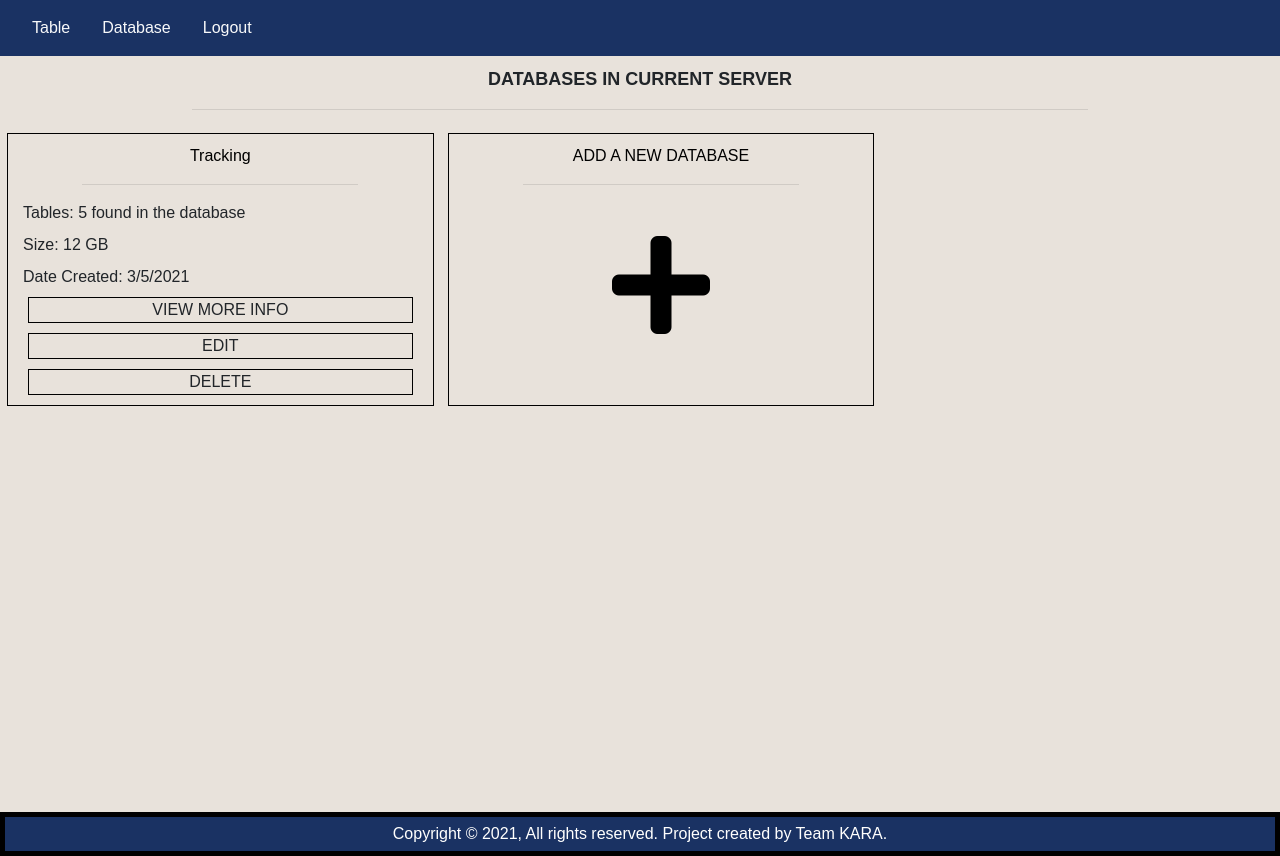
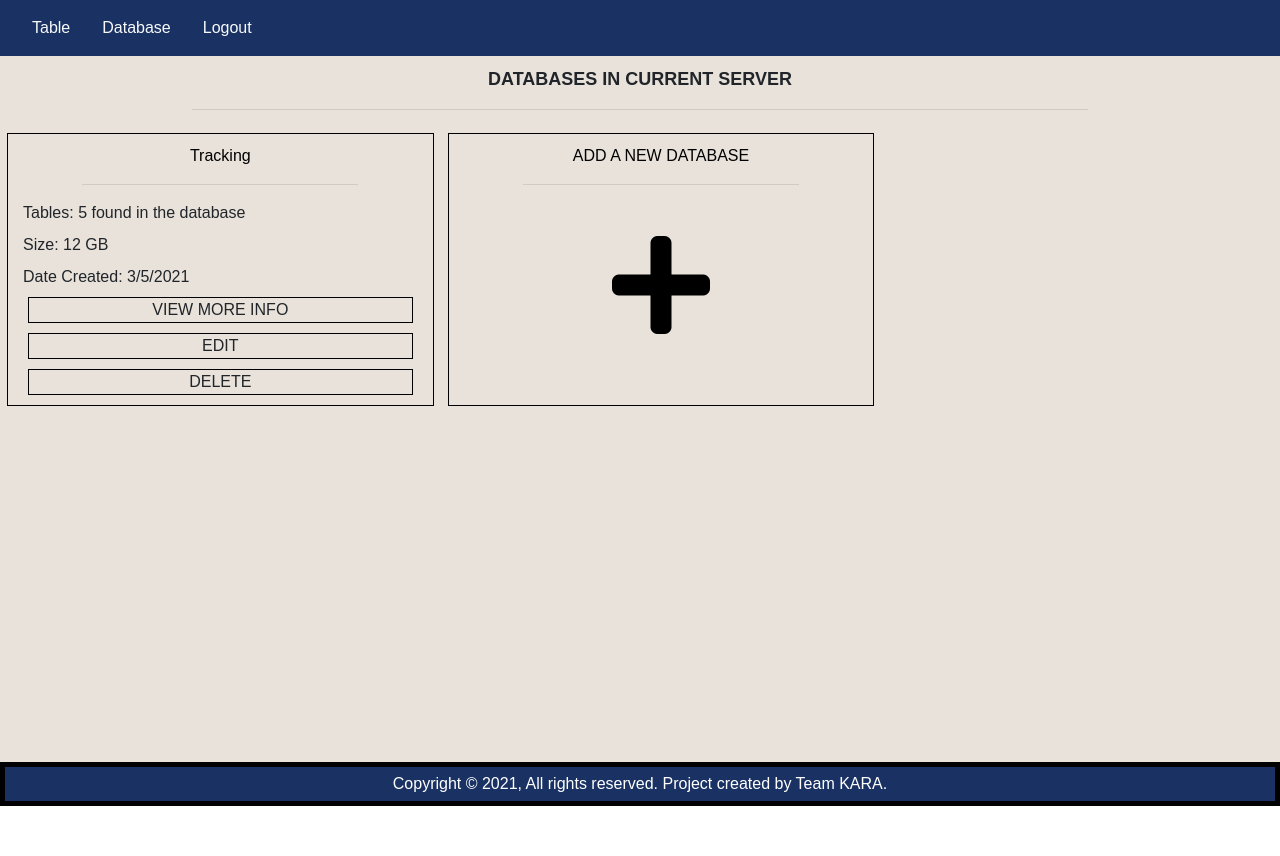
Before and after one commit to AbdulBaseetShabi/KARA, a React (Create React App) app in the folder client/: page /databases/view in a window 1280 px wide. After the commit the page ends 806 px from the top, so only its background shows below. Built offline with nearby package versions, Linux system fonts and the light colour scheme; a web font is replaced by a local one.

Commit message:
navbar, content and footer spans entire screen

```diff
--- a/client/src/routes/databases/view/databases-view.css
+++ b/client/src/routes/databases/view/databases-view.css
@@ -1,6 +1,6 @@
 #db-view-container{
     width: 100%;
-    height: calc(100% - 44px);
+    min-height: calc(100% - 44px - 50px);
     background-color: #e8e2db;
     /* color: #fffffe; */
 }
--- a/client/src/routes/home/home.css
+++ b/client/src/routes/home/home.css
@@ -1,6 +1,6 @@
 #home-container{
     width: 100%;
-    height: calc(100% - 44px);;
+    min-height: calc(100% - 44px);
     background-color: #e8e2db;
     color: #fffffe;
 }
--- a/client/src/routes/table/view/table-view.css
+++ b/client/src/routes/table/view/table-view.css
@@ -1,6 +1,6 @@
 #table-view-container{
     width: 100%;
-    height: calc(100% - 44px);
+    min-height: calc(100% - 44px - 50px);
     background-color: #e8e2db;
     /* color: #fffffe; */
 }
```
